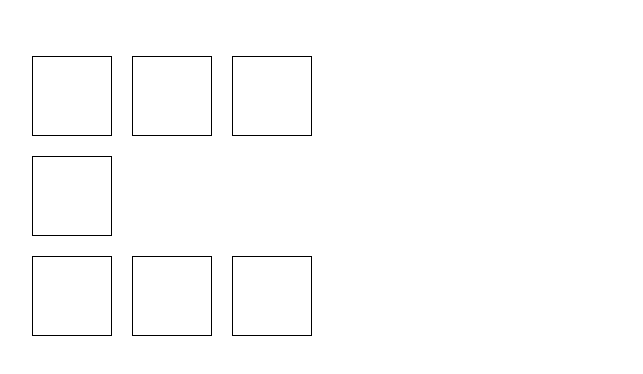
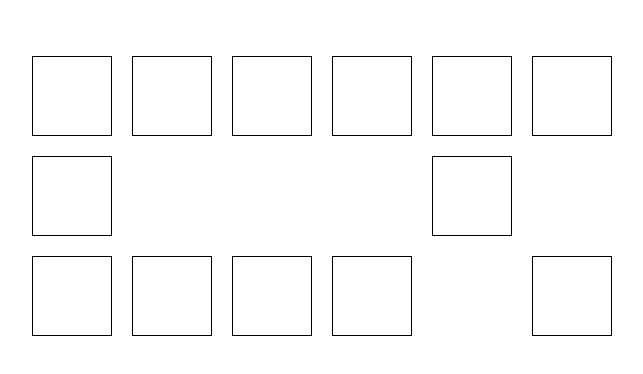
Before and after one commit to siwachs/react-ui-components, a Next.js app: page / in a window 1280 px wide. Shown: the top 374 px of the page, without its empty margins (24-667 px from the left). Built offline with nearby package versions, Linux system fonts and the light colour scheme.

Commit message:
Optimizing Interactive Shape

```diff
--- a/src/Questions/UberBoxShape.tsx
+++ b/src/Questions/UberBoxShape.tsx
@@ -9,23 +9,27 @@ import {
   useRef,
 } from "react";
 
-// Data is going to be of 3X3
+// Data is going to be of 3X3 or Dynamic
 const SHAPE_DATA = [
-  [1, 1, 1],
-  [1, 0, 0],
-  [1, 1, 1],
+  [1, 1, 1, 1, 1, 1],
+  [1, 0, 0, 0, 1, 0],
+  [1, 1, 1, 1, 0, 1],
 ];
 
 const Shape: React.FC<{ data: number[][] }> = ({ data }) => {
-  const flattenData = useMemo(() => data.flat(Infinity), [data]);
+  // Update it to work with Dynamic Matrix
+  // const flattenData = useMemo(() => data.flat(Infinity), [data]);
+
   const noOfVisibleBoxes = useMemo(
     () =>
-      flattenData.reduce((acc: number, box) => {
+      data.reduce((acc: number, row) => {
+        row.forEach((box) => {
           if (box === 1) acc += 1;
+        });
 
         return acc;
       }, 0),
-    [flattenData],
+    [data],
   );
 
   const [activeBoxes, setActiveBoxes] = useState(new Set());
@@ -47,10 +51,12 @@ const Shape: React.FC<{ data: number[][] }> = ({ data }) => {
   const startDeselectBoxes = useCallback(() => {
     setStartDeselectBoxesLoading(true);
     const activeKeys = Array.from(activeBoxes.keys());
+    let index = 0;
 
     const removeActiveKeys = () => {
-      if (activeKeys.length) {
-        const currentActivekey = activeKeys.shift();
+      if (activeKeys[index] !== undefined) {
+        const currentActivekey = activeKeys[index];
+        index += 1;
 
         setActiveBoxes((prev) => {
           const updatedSet = new Set(prev);
@@ -75,15 +81,21 @@ const Shape: React.FC<{ data: number[][] }> = ({ data }) => {
 
   return (
     <div
+      title="Interactive Shape"
       role="button"
       tabIndex={0}
       // To Bubble UP event to parent
       onClick={eventDeligationHandler}
-      className="grid w-fit grid-cols-3 gap-5 p-14"
+      className="w-fit p-14"
     >
-      {flattenData.map((box, index) => {
-        const hiddenBox = box === 0;
-        const isActive = activeBoxes.has(index.toString());
+      {data.map((row, rowIndex) => {
+        return (
+          <div key={rowIndex} className="flex gap-5 pb-5 last:pb-0">
+            {row.map((column, columnIndex) => {
+              const hiddenBox = column === 0;
+
+              const index = `${rowIndex}${columnIndex}`;
+              const isActive = activeBoxes.has(index);
 
               return (
                 <div
@@ -96,6 +108,9 @@ const Shape: React.FC<{ data: number[][] }> = ({ data }) => {
             })}
           </div>
         );
+      })}
+    </div>
+  );
 };
 
 const UberBoxShape = () => {
```
Lines whose indentation alone changed are shown as unchanged.
